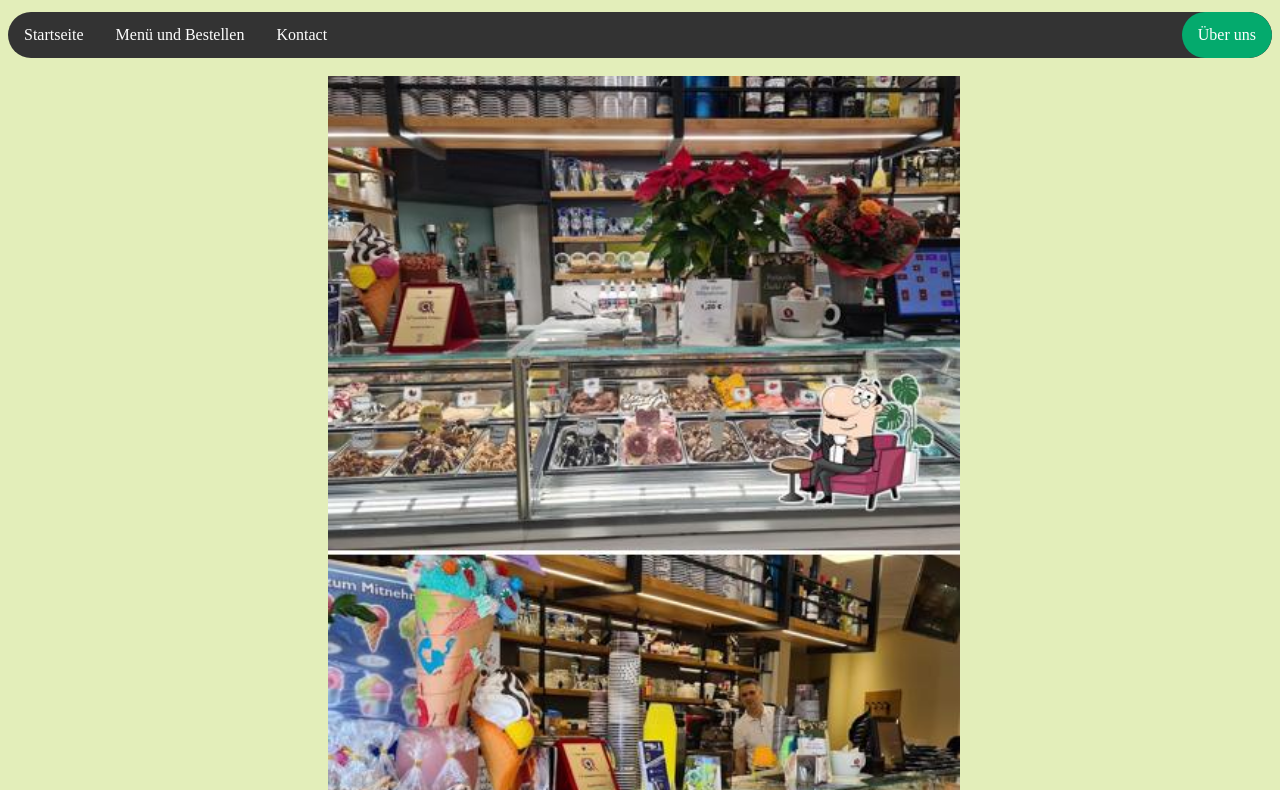
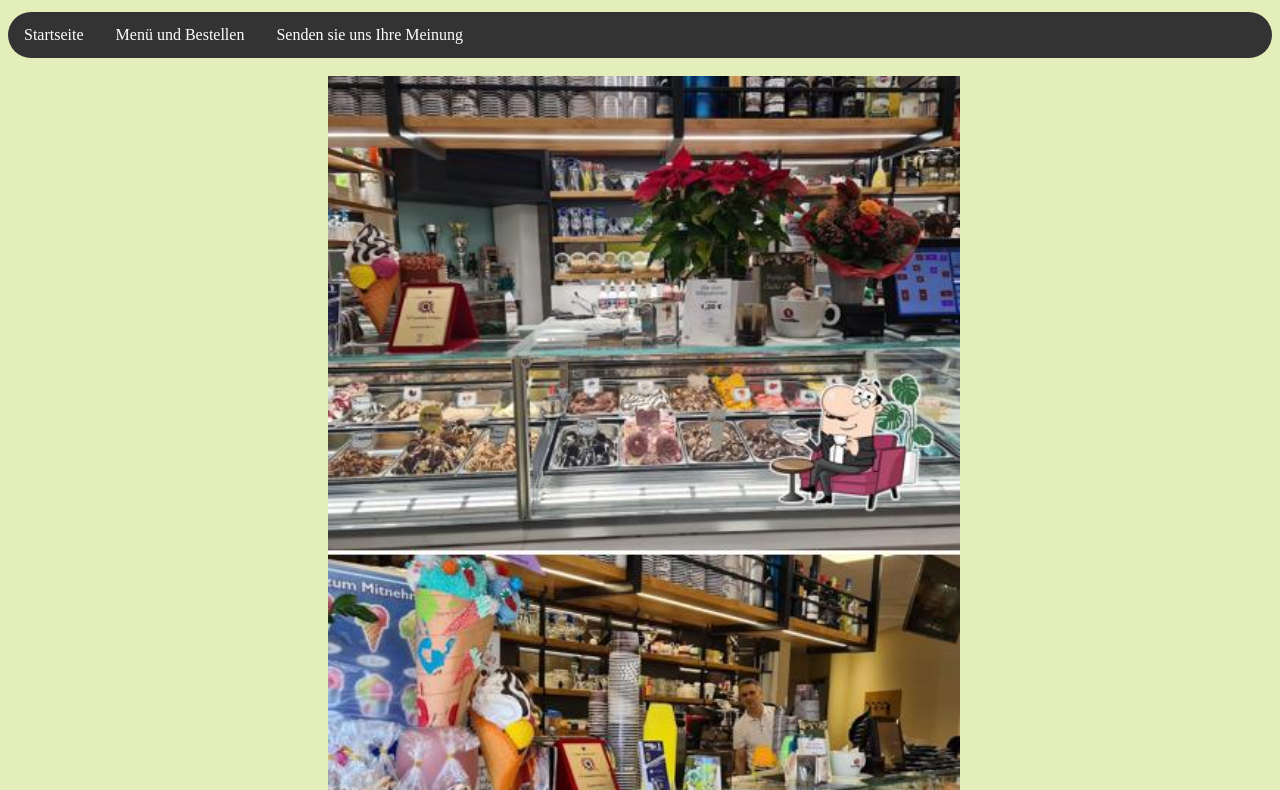
Before and after one commit to Dennis933/Eiscafe-Da-Marco-Ransbach, a plain HTML site: page index.html in a window 1280 px wide. Shown: the part 87-877 px from the top of the page. Drawn offline with Linux system fonts and the light colour scheme.

Commit message:
Update index.html

```diff
--- a/index.html
+++ b/index.html
@@ -12,8 +12,7 @@
     <ul>
         <li><a href="index.html">Startseite</a></li>
         <li><a href="Menuorder.html">Menü und Bestellen</a></li>
-        <li><a href="Contact.html">Kontact</a></li>
-        <li style="float:right"><a class="active" href="Über uns">Über uns</a></li>
+        <li><a href="Contact.html">Senden sie uns Ihre Meinung</a></li>
       </ul>
       <br>
     <img class="Bildtheke"
```
